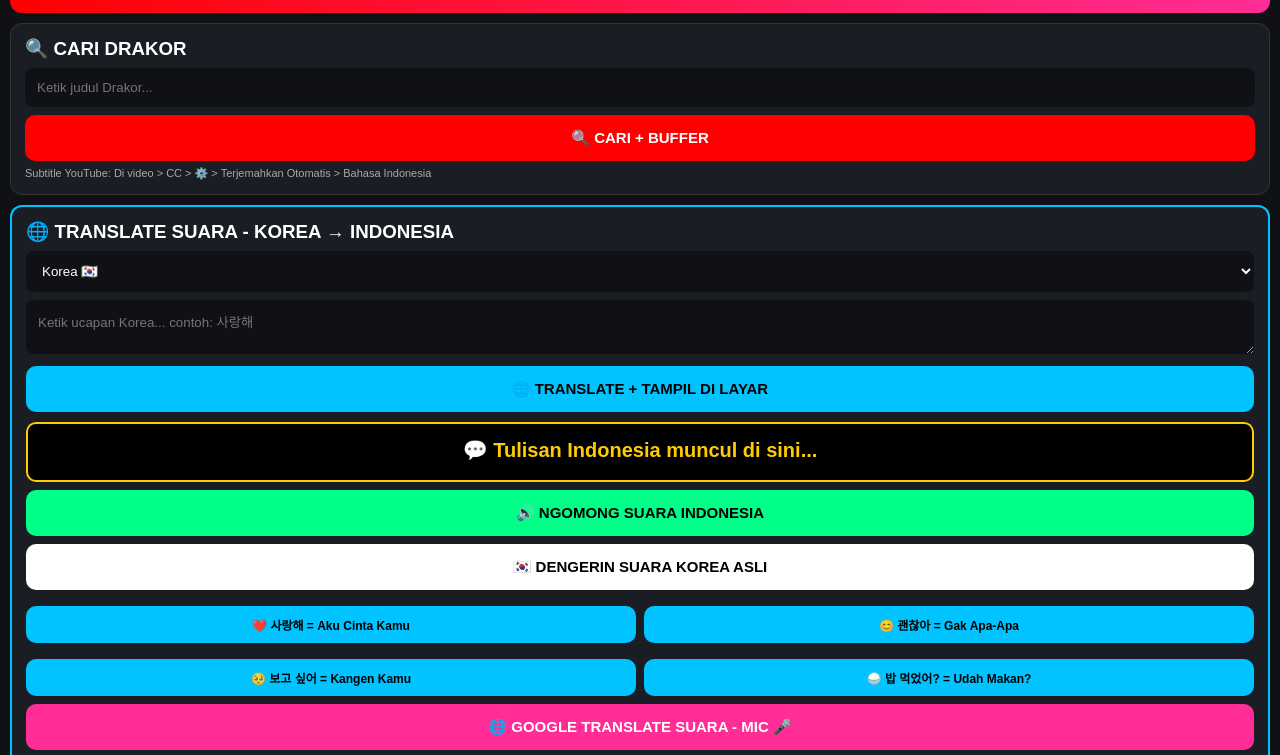
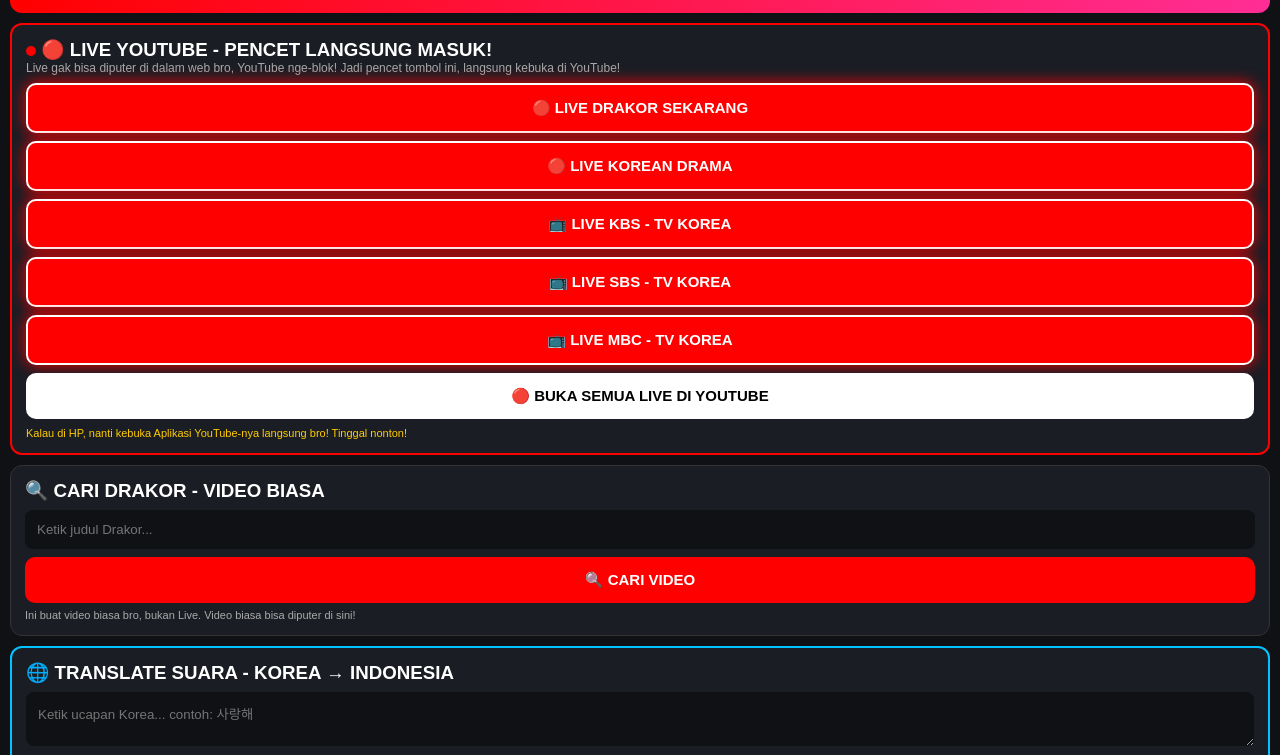
Before and after one commit to istay7351-png/Drakor, a plain HTML site: page index.html in a window 1280 px wide. Shown: the part 85-840 px from the top of the page. Drawn offline with Linux system fonts and the light colour scheme.

Commit message:
Update title and add live streaming buttons

```diff
--- a/index.html
+++ b/index.html
@@ -3,7 +3,7 @@
 <head>
 <meta charset="UTF-8">
 <meta name="viewport" content="width=device-width,initial-scale=1">
-<title>DRAKOR + TRANSLATE SUARA</title>
+<title>DRAKOR + LIVE YOUTUBE</title>
 <style>
 *{box-sizing:border-box;margin:0;padding:0;font-family:Arial}
 body{background:#0f1115;color:#fff;padding:10px}
@@ -12,40 +12,50 @@ body{background:#0f1115;color:#fff;padding:10px}
 input,textarea,select{width:100%;padding:12px;border-radius:8px;border:none;background:#0f1115;color:#fff;margin-top:8px}
 button{width:100%;padding:14px;margin-top:8px;border:none;border-radius:10px;font-weight:bold;font-size:15px}
 .ytBtn{background:#ff0000;color:#fff}
+.liveBtn{background:#ff0000;color:#fff;border:2px solid #fff;box-shadow:0 0 15px #ff0000}
 .trBtn{background:#00c3ff;color:#000}
 .voiceBtn{background:#00ff88;color:#000}
 iframe{width:100%;height:230px;border:none;border-radius:12px;margin-top:10px;background:#000}
 .subBox{background:#000;color:#ffcc00;font-size:20px;font-weight:bold;text-align:center;padding:14px;border-radius:10px;margin-top:10px;min-height:60px;border:2px solid #ffcc00}
 .list{display:grid;grid-template-columns:1fr 1fr;gap:8px;margin-top:10px}
 .list button{background:#2a2a2a;color:#fff;font-size:13px;padding:12px}
+.liveDot{width:10px;height:10px;background:#ff0000;border-radius:50%;display:inline-block;animation:blink 1s infinite}
+@keyframes blink{50%{opacity:0}}
 </style>
 </head>
 <body>
-<div class="top"><h1>🎬 DRAKOR</h1><p>YOUTUBE + TRANSLATE SUARA KOREA → INDO</p></div>
+<div class="top"><h1>🎬 DRAKOR</h1><p>YOUTUBE + LIVE + TRANSLATE KOREA → INDO</p></div>
+
+<div class="box" style="border:2px solid #ff0000">
+<h3><span class="liveDot"></span> 🔴 LIVE YOUTUBE - PENCET LANGSUNG MASUK!</h3>
+<p style="font-size:12px;color:#aaa">Live gak bisa diputer di dalam web bro, YouTube nge-blok! Jadi pencet tombol ini, langsung kebuka di YouTube!</p>
+<button class="liveBtn" onclick="bukaLive('drakor live')">🔴 LIVE DRAKOR SEKARANG</button>
+<button class="liveBtn" onclick="bukaLive('korean drama live')">🔴 LIVE KOREAN DRAMA</button>
+<button class="liveBtn" onclick="bukaLive('KBS live')">📺 LIVE KBS - TV KOREA</button>
+<button class="liveBtn" onclick="bukaLive('SBS live korea')">📺 LIVE SBS - TV KOREA</button>
+<button class="liveBtn" onclick="bukaLive('MBC live korea')">📺 LIVE MBC - TV KOREA</button>
+<button style="background:#fff;color:#000" onclick="window.open('https://www.youtube.com/live','_blank')">🔴 BUKA SEMUA LIVE DI YOUTUBE</button>
+<div style="font-size:11px;color:#ffcc00;margin-top:8px">Kalau di HP, nanti kebuka Aplikasi YouTube-nya langsung bro! Tinggal nonton!</div>
+</div>
 
 <div class="box">
-<h3>🔍 CARI DRAKOR</h3>
+<h3>🔍 CARI DRAKOR - VIDEO BIASA</h3>
 <input id="cari" placeholder="Ketik judul Drakor...">
-<button class="ytBtn" onclick="cariYT()">🔍 CARI + BUFFER</button>
+<button class="ytBtn" onclick="cariYT()">🔍 CARI VIDEO</button>
 <div id="playerBox"></div>
-<div style="font-size:11px;color:#aaa;margin-top:6px">Subtitle YouTube: Di video > CC > ⚙️ > Terjemahkan Otomatis > Bahasa Indonesia</div>
+<div style="font-size:11px;color:#aaa;margin-top:6px">Ini buat video biasa bro, bukan Live. Video biasa bisa diputer di sini!</div>
 </div>
 
 <div class="box" style="border:2px solid #00c3ff">
 <h3>🌐 TRANSLATE SUARA - KOREA → INDONESIA</h3>
-<select id="dari"><option value="ko">Korea 🇰🇷</option><option value="en">Inggris 🇺🇸</option><option value="ja">Jepang 🇯🇵</option><option value="zh-CN">China 🇨🇳</option></select>
 <textarea id="teksAsli" rows="2" placeholder="Ketik ucapan Korea... contoh: 사랑해"></textarea>
 <button class="trBtn" onclick="translateTeks()">🌐 TRANSLATE + TAMPIL DI LAYAR</button>
 <div id="subLayar" class="subBox">💬 Tulisan Indonesia muncul di sini...</div>
 <button class="voiceBtn" onclick="bicaraIndo()">🔊 NGOMONG SUARA INDONESIA</button>
-<button style="background:#fff" onclick="bicaraKorea()">🇰🇷 DENGERIN SUARA KOREA ASLI</button>
 <div style="display:grid;grid-template-columns:1fr 1fr;gap:8px;margin-top:8px">
 <button class="trBtn" style="padding:10px;font-size:12px" onclick="contoh('사랑해')">❤️ 사랑해 = Aku Cinta Kamu</button>
-<button class="trBtn" style="padding:10px;font-size:12px" onclick="contoh('괜찮아')">😊 괜찮아 = Gak Apa-Apa</button>
 <button class="trBtn" style="padding:10px;font-size:12px" onclick="contoh('보고 싶어')">🥺 보고 싶어 = Kangen Kamu</button>
-<button class="trBtn" style="padding:10px;font-size:12px" onclick="contoh('밥 먹었어?')">🍚 밥 먹었어? = Udah Makan?</button>
 </div>
-<button style="background:#ff2d95;color:#fff" onclick="bukaGoogleTranslate()">🌐 GOOGLE TRANSLATE SUARA - MIC 🎤</button>
 </div>
 
 <div class="box">
@@ -55,21 +65,22 @@ iframe{width:100%;height:230px;border:none;border-radius:12px;margin-top:10px;ba
 <button onclick="playDrakor('My Demon sub indo')">😈 My Demon</button>
 <button onclick="playDrakor('Vincenzo sub indo')">⚖️ Vincenzo</button>
 <button onclick="playDrakor('Crash Landing on You sub indo')">🪂 Crash Landing</button>
-<button onclick="playDrakor('Business Proposal sub indo')">💼 Business Proposal</button>
-<button onclick="playDrakor('King the Land sub indo')">👑 King The Land</button>
 </div>
 </div>
 
 <script>
-let kamus = {"사랑해":"Aku cinta kamu","괜찮아":"Gak apa-apa, tenang aja","보고 싶어":"Aku kangen kamu","밥 먹었어?":"Kamu udah makan?","안녕하세요":"Halo, selamat pagi","감사합니다":"Terima kasih banyak","미안해":"Maaf ya","잘 자":"Selamat tidur"};
+let kamus = {"사랑해":"Aku cinta kamu","보고 싶어":"Aku kangen kamu","괜찮아":"Gak apa-apa"};
 let hasilTerakhir = "";
+function bukaLive(q){
+  // Ini triknya bro: sp=EgJAAQ itu filter LIVE di YouTube!
+  let url = 'https://www.youtube.com/results?search_query='+encodeURIComponent(q)+'&sp=EgJAAQ%253D%253D';
+  window.open(url,'_blank');
+}
 function cariYT(){ let q=document.getElementById('cari').value||"drakor sub indo"; document.getElementById('playerBox').innerHTML='<iframe src="https://www.youtube.com/embed?listType=search&list='+encodeURIComponent(q)+'" allow="accelerometer; autoplay; clipboard-write; encrypted-media; gyroscope; picture-in-picture" allowfullscreen></iframe>'; }
 function playDrakor(j){ document.getElementById('cari').value=j; cariYT(); window.scrollTo(0,0); }
 function contoh(t){ document.getElementById('teksAsli').value=t; translateTeks(); }
-function translateTeks(){ let t=document.getElementById('teksAsli').value.trim(); if(!t){alert("Ketik dulu bro!");return;} if(kamus[t]){hasilTerakhir=kamus[t];} else {hasilTerakhir=t; window.open('https://translate.google.com/?sl='+document.getElementById('dari').value+'&tl=id&text='+encodeURIComponent(t)+'&op=translate','_blank');} document.getElementById('subLayar').innerHTML="🇰🇷 "+t+"<br>🇮🇩 <span style='color:#fff'>"+hasilTerakhir+"</span>"; bicaraIndo(); }
-function bicaraIndo(){ if(!hasilTerakhir) hasilTerakhir=document.getElementById('teksAsli').value; if(!hasilTerakhir) return; let u=new SpeechSynthesisUtterance(hasilTerakhir); u.lang='id-ID'; u.rate=0.9; speechSynthesis.cancel(); speechSynthesis.speak(u); }
-function bicaraKorea(){ let t=document.getElementById('teksAsli').value; if(!t) return; let u=new SpeechSynthesisUtterance(t); u.lang='ko-KR'; speechSynthesis.cancel(); speechSynthesis.speak(u); }
-function bukaGoogleTranslate(){ window.open('https://translate.google.com/?sl=ko&tl=id&op=translate','_blank'); }
+function translateTeks(){ let t=document.getElementById('teksAsli').value.trim(); if(!t){alert("Ketik dulu bro!");return;} if(kamus[t]){hasilTerakhir=kamus[t];} else {hasilTerakhir=t; window.open('https://translate.google.com/?sl=ko&tl=id&text='+encodeURIComponent(t)+'&op=translate','_blank');} document.getElementById('subLayar').innerHTML="🇰🇷 "+t+"<br>🇮🇩 <span style='color:#fff'>"+hasilTerakhir+"</span>"; bicaraIndo(); }
+function bicaraIndo(){ if(!hasilTerakhir) hasilTerakhir=document.getElementById('teksAsli').value; if(!hasilTerakhir) return; let u=new SpeechSynthesisUtterance(hasilTerakhir); u.lang='id-ID'; speechSynthesis.cancel(); speechSynthesis.speak(u); }
 </script>
 </body>
   </html>
```
